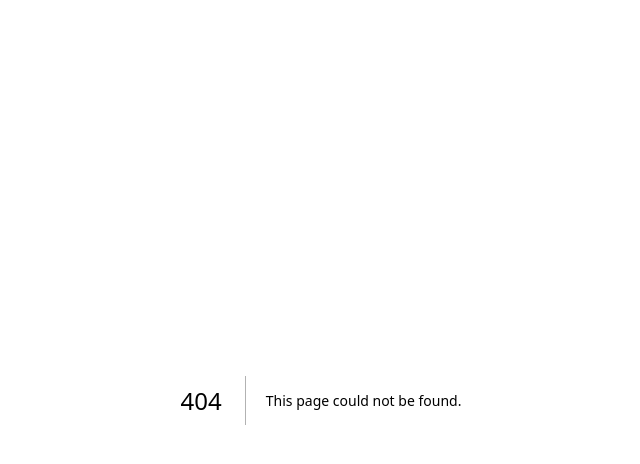
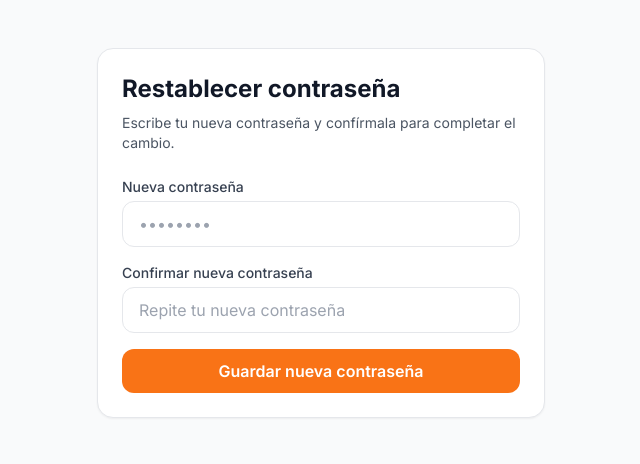
Before and after one commit to adriancc-dev/app-restaurantes, a Next.js app in the folder apps/web/: page /auth/reset-password in a window 1280 px wide. Before the commit this address had no page. Shown: the top 464 px of the page, without its empty margins (319-959 px from the left). Built offline with nearby package versions, Linux system fonts and the light colour scheme; no server answers.

Commit message:
chore: auto-save 2026-04-28 15:43

```diff
--- a/apps/web/src/app/auth/callback/route.ts
+++ b/apps/web/src/app/auth/callback/route.ts
@@ -4,6 +4,7 @@ import { NextRequest, NextResponse } from 'next/server'
 export async function GET(request: NextRequest) {
   const { searchParams, origin } = new URL(request.url)
   const code = searchParams.get('code')
+  const type = searchParams.get('type')
 
   if (code) {
     const pendingCookies: { name: string; value: string; options: CookieOptions }[] = []
@@ -36,6 +37,14 @@ export async function GET(request: NextRequest) {
           .eq('id', data.user.id)
       }
 
+      if (type === 'recovery') {
+        const response = NextResponse.redirect(new URL('/auth/reset-password', origin))
+        pendingCookies.forEach(({ name, value, options }) => {
+          response.cookies.set(name, value, options)
+        })
+        return response
+      }
+
       const { data: profile } = await supabase
         .from('profiles')
         .select('role')
--- /dev/null
+++ b/apps/web/src/app/auth/reset-password/page.tsx
@@ -0,0 +1,166 @@
+'use client'
+
+import { useState } from 'react'
+import { useRouter } from 'next/navigation'
+import { createClient } from '@/lib/supabase/client'
+
+export default function ResetPasswordPage() {
+  const router = useRouter()
+  const supabase = createClient()
+
+  const [password, setPassword] = useState('')
+  const [confirmPassword, setConfirmPassword] = useState('')
+  const [error, setError] = useState('')
+  const [success, setSuccess] = useState('')
+  const [loading, setLoading] = useState(false)
+
+  const passwordCriteria = {
+    minLength: password.length >= 8,
+    uppercase: /[A-Z]/.test(password),
+    lowercase: /[a-z]/.test(password),
+    number: /\d/.test(password),
+    special: /[^A-Za-z0-9]/.test(password),
+  }
+  const passwordScore = Object.values(passwordCriteria).filter(Boolean).length
+  const isPasswordStrong = passwordScore >= 4
+  const passwordsMatch = password === confirmPassword
+  const passwordStrength = {
+    label:
+      passwordScore <= 1
+        ? 'Muy débil'
+        : passwordScore <= 2
+        ? 'Débil'
+        : passwordScore <= 3
+        ? 'Media'
+        : passwordScore <= 4
+        ? 'Fuerte'
+        : 'Muy fuerte',
+    colorClass:
+      passwordScore <= 1
+        ? 'bg-red-500'
+        : passwordScore <= 2
+        ? 'bg-orange-500'
+        : passwordScore <= 3
+        ? 'bg-yellow-500'
+        : passwordScore <= 4
+        ? 'bg-lime-500'
+        : 'bg-green-600',
+  }
+
+  async function handleSubmit(e: React.FormEvent<HTMLFormElement>) {
+    e.preventDefault()
+    if (loading) return
+
+    setError('')
+    setSuccess('')
+
+    if (!isPasswordStrong) {
+      setError('La nueva contraseña no es suficientemente segura.')
+      return
+    }
+
+    if (!passwordsMatch) {
+      setError('Las contraseñas no coinciden.')
+      return
+    }
+
+    setLoading(true)
+    try {
+      const { error: updateError } = await supabase.auth.updateUser({ password })
+      if (updateError) {
+        setError('No hemos podido actualizar la contraseña. Solicita un nuevo enlace.')
+        return
+      }
+
+      setSuccess('Contraseña actualizada correctamente. Ya puedes iniciar sesión.')
+      setTimeout(() => {
+        router.replace('/')
+      }, 1200)
+    } catch {
+      setError('Ha ocurrido un error al actualizar la contraseña.')
+    } finally {
+      setLoading(false)
+    }
+  }
+
+  return (
+    <main className="min-h-screen bg-gray-50 px-4 py-12">
+      <div className="mx-auto w-full max-w-md rounded-2xl border border-gray-200 bg-white p-6 shadow-sm">
+        <h1 className="text-2xl font-bold text-gray-900">Restablecer contraseña</h1>
+        <p className="mt-2 text-sm text-gray-600">
+          Escribe tu nueva contraseña y confírmala para completar el cambio.
+        </p>
+
+        {error ? (
+          <div className="mt-4 rounded-xl border border-red-200 bg-red-50 p-3 text-sm text-red-700">
+            {error}
+          </div>
+        ) : null}
+
+        {success ? (
+          <div className="mt-4 rounded-xl border border-green-200 bg-green-50 p-3 text-sm text-green-700">
+            {success}
+          </div>
+        ) : null}
+
+        <form onSubmit={handleSubmit} className="mt-6 space-y-4">
+          <div>
+            <label className="mb-1 block text-sm font-medium text-gray-700">
+              Nueva contraseña
+            </label>
+            <input
+              type="password"
+              className="input"
+              placeholder="••••••••"
+              value={password}
+              onChange={(e) => setPassword(e.target.value)}
+              required
+              minLength={8}
+              autoComplete="new-password"
+            />
+            {password.length > 0 && (
+              <div className="mt-2">
+                <div className="h-2 overflow-hidden rounded-full bg-gray-200">
+                  <div
+                    className={`h-full transition-all ${passwordStrength.colorClass}`}
+                    style={{ width: `${(passwordScore / 5) * 100}%` }}
+                  />
+                </div>
+                <p className="mt-1 text-xs text-gray-600">
+                  Seguridad: <span className="font-semibold">{passwordStrength.label}</span>
+                </p>
+              </div>
+            )}
+          </div>
+
+          <div>
+            <label className="mb-1 block text-sm font-medium text-gray-700">
+              Confirmar nueva contraseña
+            </label>
+            <input
+              type="password"
+              className="input"
+              placeholder="Repite tu nueva contraseña"
+              value={confirmPassword}
+              onChange={(e) => setConfirmPassword(e.target.value)}
+              required
+              minLength={8}
+              autoComplete="new-password"
+            />
+            {confirmPassword.length > 0 && !passwordsMatch ? (
+              <p className="mt-1 text-xs text-red-600">Las contraseñas no coinciden.</p>
+            ) : null}
+          </div>
+
+          <button
+            type="submit"
+            disabled={loading}
+            className="btn-primary w-full text-base"
+          >
+            {loading ? 'Actualizando contraseña...' : 'Guardar nueva contraseña'}
+          </button>
+        </form>
+      </div>
+    </main>
+  )
+}
```
Also changed, not shown: 1 other file (tests, documents, lock files or other folders).
